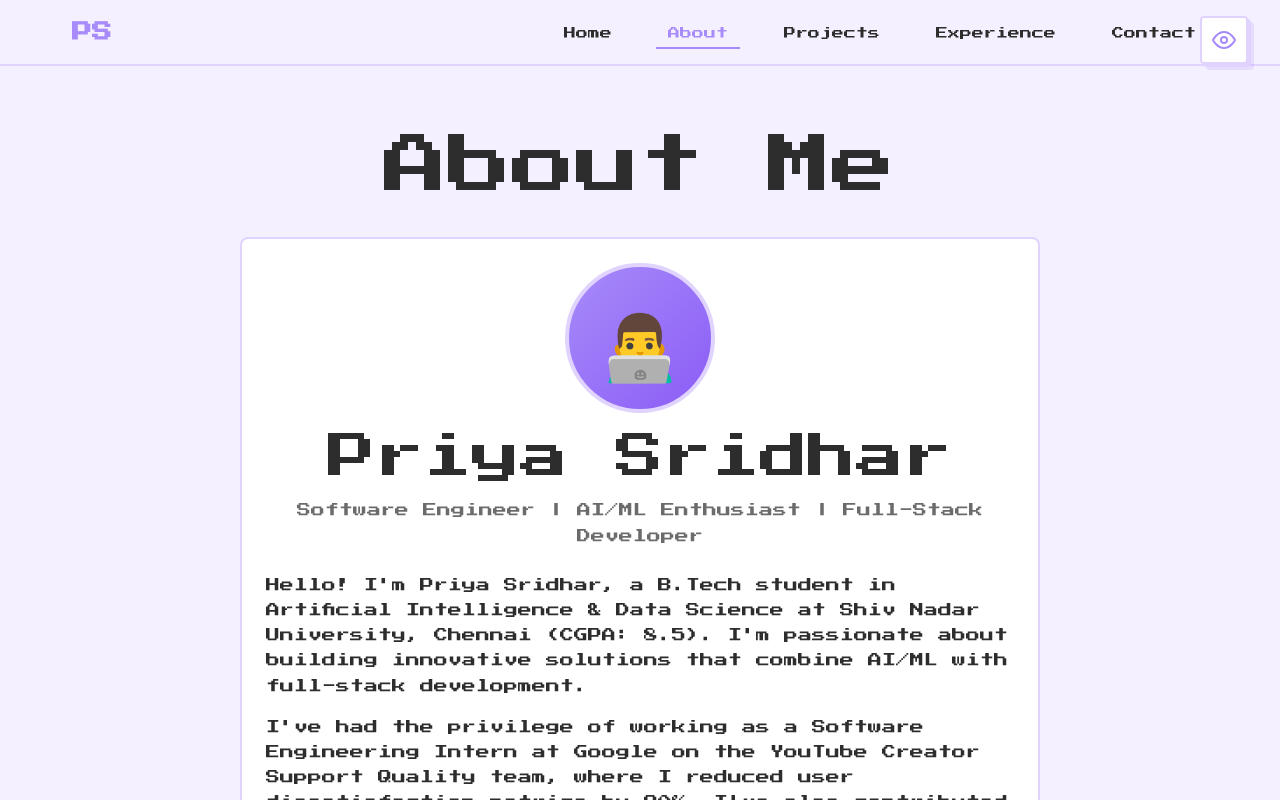
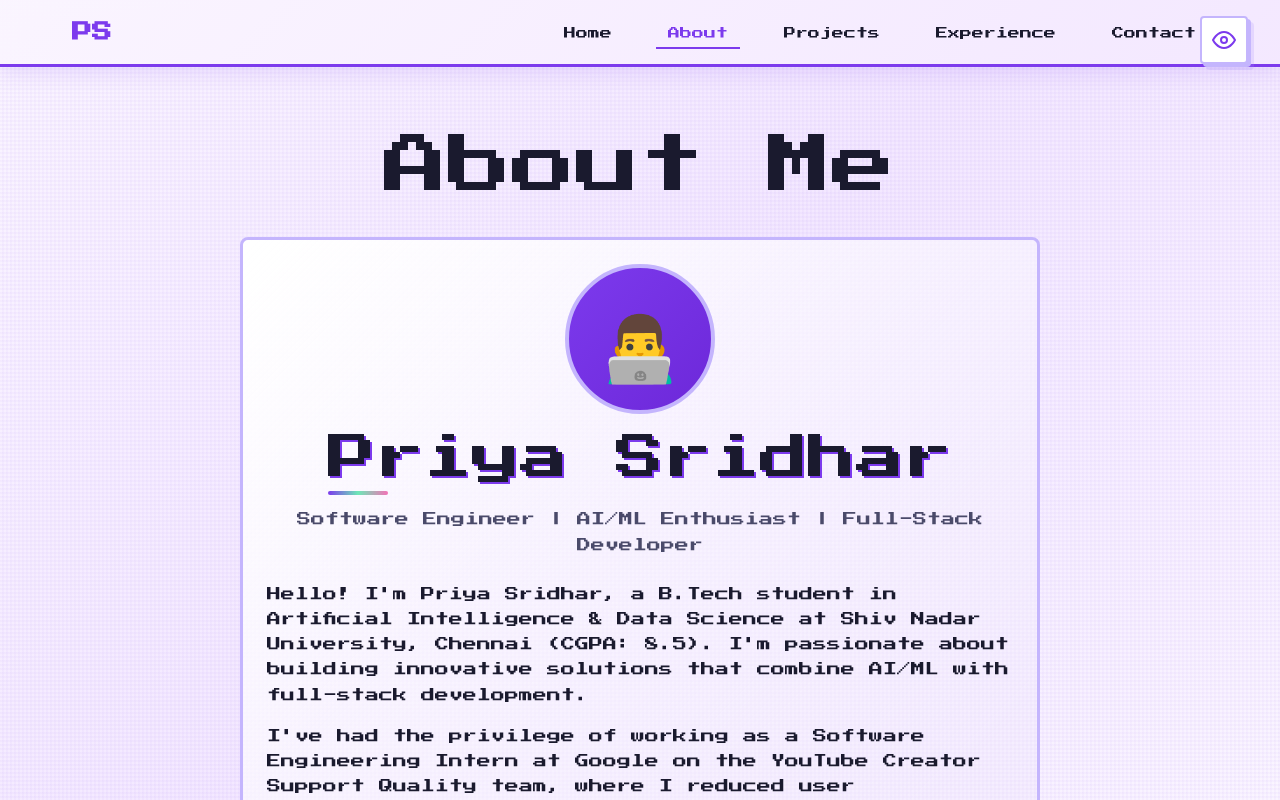
Before and after one commit to theperiperi/portfolio-website, a Next.js app: page /about in a window 1280 px wide. Shown: the top 800 px of the page. Built offline with nearby package versions, Linux system fonts and the light colour scheme.

Commit message:
professional ui

```diff
--- a/app/globals.css
+++ b/app/globals.css
@@ -1,19 +1,19 @@
 :root {
-    /* ===== LIGHT THEME (Pastel) ===== */
-    --color-bg: #f5f0ff;
+    /* ===== LIGHT THEME (Vibrant Pastel) ===== */
+    --color-bg: #faf5ff;
     --color-surface: #ffffff;
-    --color-text: #2d2d2d;
-    --color-text-muted: #6b6b6b;
-    --color-accent: #a78bfa;
-    --color-accent-hover: #8b5cf6;
-    --color-border: #e0d4ff;
+    --color-text: #1a1a2e;
+    --color-text-muted: #4a4a6a;
+    --color-accent: #7c3aed;
+    --color-accent-hover: #6d28d9;
+    --color-border: #c4b5fd;
 
-    /* Pastel palette */
-    --color-lavender: #e6e6fa;
-    --color-mint: #98ff98;
-    --color-peach: #ffdab9;
-    --color-sky: #87ceeb;
-    --color-rose: #ffb6c1;
+    /* Vibrant palette */
+    --color-lavender: #ddd6fe;
+    --color-mint: #6ee7b7;
+    --color-peach: #fbbf24;
+    --color-sky: #60a5fa;
+    --color-rose: #f472b6;
 
     /* Spacing scale (4px base) */
     --space-1: 4px;
@@ -97,12 +97,43 @@ html {
 
 body {
     font-family: 'Press Start 2P', 'Courier New', monospace;
-    background-color: var(--color-bg);
+    background: linear-gradient(135deg, var(--color-bg) 0%, #f3e8ff 50%, var(--color-bg) 100%);
+    background-attachment: fixed;
     color: var(--color-text);
     line-height: 1.6;
     transition: background-color var(--duration-normal) var(--ease-smooth),
         color var(--duration-normal) var(--ease-smooth);
     overflow-x: hidden;
+    position: relative;
+}
+
+body::before {
+    content: '';
+    position: fixed;
+    top: 0;
+    left: 0;
+    width: 100%;
+    height: 100%;
+    background-image:
+        repeating-linear-gradient(0deg, transparent, transparent 2px, rgba(124, 58, 237, 0.03) 2px, rgba(124, 58, 237, 0.03) 4px),
+        repeating-linear-gradient(90deg, transparent, transparent 2px, rgba(124, 58, 237, 0.03) 2px, rgba(124, 58, 237, 0.03) 4px);
+    pointer-events: none;
+    z-index: 1;
+}
+
+body > * {
+    position: relative;
+    z-index: 2;
+}
+
+[data-theme="dark"] body {
+    background: linear-gradient(135deg, #000000 0%, #0a0a0a 50%, #000000 100%);
+}
+
+[data-theme="dark"] body::before {
+    background-image:
+        repeating-linear-gradient(0deg, transparent, transparent 2px, rgba(0, 255, 0, 0.05) 2px, rgba(0, 255, 0, 0.05) 4px),
+        repeating-linear-gradient(90deg, transparent, transparent 2px, rgba(0, 255, 0, 0.05) 2px, rgba(0, 255, 0, 0.05) 4px);
 }
 
 /* ===== TYPOGRAPHY ===== */
@@ -114,6 +145,7 @@ h5,
 h6 {
     font-weight: normal;
     line-height: 1.2;
+    position: relative;
 }
 
 h1 {
@@ -122,10 +154,25 @@ h1 {
 
 h2 {
     font-size: var(--text-3xl);
+    text-shadow: 2px 2px 0 var(--color-accent);
+    display: inline-block;
+    padding-bottom: var(--space-2);
+}
+
+h2::after {
+    content: '';
+    position: absolute;
+    bottom: 0;
+    left: 0;
+    width: 60px;
+    height: 4px;
+    background: linear-gradient(90deg, var(--color-accent), var(--color-mint), var(--color-rose));
+    border-radius: 2px;
 }
 
 h3 {
     font-size: var(--text-2xl);
+    color: var(--color-accent);
 }
 
 h4 {
@@ -213,15 +260,31 @@ a:hover {
     position: relative;
     transition: all 0.2s ease;
     box-shadow:
-        4px 4px 0 var(--color-border),
-        8px 8px 0 rgba(167, 139, 250, 0.3);
+        4px 4px 0 var(--color-accent),
+        8px 8px 0 rgba(124, 58, 237, 0.4);
+    overflow: hidden;
+}
+
+.btn-3d::before {
+    content: '';
+    position: absolute;
+    top: 0;
+    left: -100%;
+    width: 100%;
+    height: 100%;
+    background: linear-gradient(90deg, transparent, rgba(255, 255, 255, 0.3), transparent);
+    transition: left 0.5s ease;
+}
+
+.btn-3d:hover::before {
+    left: 100%;
 }
 
 .btn-3d:hover {
     transform: translate(4px, 4px);
     box-shadow:
-        0px 0px 0 var(--color-border),
-        0px 0px 0 rgba(167, 139, 250, 0.3);
+        0px 0px 0 var(--color-accent),
+        0px 0px 20px rgba(124, 58, 237, 0.5);
 }
 
 .btn-3d:active {
@@ -232,61 +295,87 @@ a:hover {
 .btn-outline.btn-3d {
     box-shadow:
         4px 4px 0 var(--color-accent),
-        8px 8px 0 rgba(167, 139, 250, 0.2);
+        8px 8px 0 rgba(124, 58, 237, 0.3);
 }
 
 .btn-outline.btn-3d:hover {
     box-shadow:
         0px 0px 0 var(--color-accent),
-        0px 0px 0 rgba(167, 139, 250, 0.2);
+        0px 0px 20px rgba(124, 58, 237, 0.5);
 }
 
 [data-theme="dark"] .btn-3d {
     box-shadow:
-        4px 4px 0 var(--color-border),
-        8px 8px 0 rgba(0, 255, 0, 0.3);
+        4px 4px 0 var(--color-accent),
+        8px 8px 0 rgba(0, 255, 0, 0.4);
 }
 
 [data-theme="dark"] .btn-3d:hover {
     box-shadow:
-        0px 0px 0 var(--color-border),
-        0px 0px 0 rgba(0, 255, 0, 0.3);
+        0px 0px 0 var(--color-accent),
+        0px 0px 20px rgba(0, 255, 0, 0.5);
 }
 
 [data-theme="dark"] .btn-outline.btn-3d {
     box-shadow:
         4px 4px 0 var(--color-accent),
-        8px 8px 0 rgba(0, 255, 0, 0.2);
+        8px 8px 0 rgba(0, 255, 0, 0.3);
 }
 
 [data-theme="dark"] .btn-outline.btn-3d:hover {
     box-shadow:
         0px 0px 0 var(--color-accent),
-        0px 0px 0 rgba(0, 255, 0, 0.2);
+        0px 0px 20px rgba(0, 255, 0, 0.5);
 }
 
 /* ===== CARD STYLES ===== */
 .card {
-    background-color: var(--color-surface);
-    border: 2px solid var(--color-border);
+    background: linear-gradient(135deg, var(--color-surface) 0%, rgba(124, 58, 237, 0.05) 100%);
+    border: 3px solid var(--color-border);
     border-radius: var(--radius-md);
     padding: var(--space-5);
     transition: all var(--duration-normal) var(--ease-smooth);
     position: relative;
+    overflow: hidden;
+}
+
+.card::before {
+    content: '';
+    position: absolute;
+    top: 0;
+    left: -100%;
+    width: 100%;
+    height: 100%;
+    background: linear-gradient(90deg, transparent, rgba(124, 58, 237, 0.1), transparent);
+    transition: left 0.5s ease;
+}
+
+.card:hover::before {
+    left: 100%;
 }
 
 .card:hover {
-    transform: translateY(-4px);
+    transform: translateY(-6px) rotate(-1deg);
     box-shadow:
-        4px 4px 0 var(--color-border),
-        8px 8px 0 rgba(167, 139, 250, 0.2);
+        6px 6px 0 var(--color-accent),
+        12px 12px 0 rgba(124, 58, 237, 0.3),
+        0 0 40px rgba(124, 58, 237, 0.2);
     border-color: var(--color-accent);
+}
+
+[data-theme="dark"] .card {
+    background: linear-gradient(135deg, var(--color-surface) 0%, rgba(0, 255, 0, 0.05) 100%);
+}
+
+[data-theme="dark"] .card::before {
+    background: linear-gradient(90deg, transparent, rgba(0, 255, 0, 0.1), transparent);
 }
 
 [data-theme="dark"] .card:hover {
     box-shadow:
-        4px 4px 0 var(--color-border),
-        8px 8px 0 rgba(0, 255, 0, 0.2);
+        6px 6px 0 var(--color-accent),
+        12px 12px 0 rgba(0, 255, 0, 0.3),
+        0 0 40px rgba(0, 255, 0, 0.2);
 }
 
 /* ===== NAVIGATION ===== */
@@ -296,15 +385,18 @@ a:hover {
     left: 0;
     right: 0;
     z-index: 1000;
-    background-color: rgba(245, 240, 255, 0.8);
-    backdrop-filter: blur(10px);
-    border-bottom: 2px solid var(--color-border);
+    background: linear-gradient(135deg, rgba(250, 245, 255, 0.95) 0%, rgba(243, 232, 255, 0.95) 100%);
+    backdrop-filter: blur(20px) saturate(180%);
+    border-bottom: 3px solid var(--color-accent);
+    box-shadow: 0 4px 20px rgba(124, 58, 237, 0.15);
     transition: all var(--duration-normal) var(--ease-smooth);
     padding: var(--space-4) 0;
 }
 
 [data-theme="dark"] .nav {
-    background-color: rgba(0, 0, 0, 0.8);
+    background: linear-gradient(135deg, rgba(0, 0, 0, 0.95) 0%, rgba(10, 10, 10, 0.95) 100%);
+    border-bottom: 3px solid var(--color-accent);
+    box-shadow: 0 4px 20px rgba(0, 255, 0, 0.2);
 }
 
 .nav-container {
@@ -373,20 +465,53 @@ a:hover {
 
 .featured-project-card {
     position: relative;
-    background-color: var(--color-surface);
-    border: 2px solid var(--color-border);
+    background: linear-gradient(135deg, var(--color-surface) 0%, rgba(255, 255, 255, 0.8) 100%);
+    border: 3px solid var(--color-border);
     border-radius: var(--radius-lg);
     padding: var(--space-6);
     cursor: pointer;
     transition: all var(--duration-normal) var(--ease-smooth);
     overflow: hidden;
     animation: slideUp 0.6s var(--ease-smooth) backwards;
+    box-shadow: 0 4px 20px rgba(124, 58, 237, 0.1);
+}
+
+.featured-project-card::after {
+    content: '';
+    position: absolute;
+    top: -50%;
+    right: -50%;
+    width: 200%;
+    height: 200%;
+    background: conic-gradient(from 0deg, transparent, var(--project-color, var(--color-accent)), transparent);
+    opacity: 0;
+    transition: opacity 0.5s ease;
+    animation: rotate 4s linear infinite;
+}
+
+.featured-project-card:hover::after {
+    opacity: 0.1;
 }
 
 .featured-project-card:hover {
-    transform: translateY(-8px);
+    transform: translateY(-12px) scale(1.02);
     border-color: var(--project-color, var(--color-accent));
-    box-shadow: 0 12px 40px rgba(0, 0, 0, 0.2);
+    box-shadow:
+        0 20px 60px rgba(124, 58, 237, 0.3),
+        0 0 0 3px var(--project-color, var(--color-accent)),
+        0 0 40px var(--project-color, var(--color-accent));
+}
+
+[data-theme="dark"] .featured-project-card {
+    background: linear-gradient(135deg, var(--color-surface) 0%, rgba(26, 26, 26, 0.8) 100%);
+    box-shadow: 0 4px 20px rgba(0, 255, 0, 0.1);
+}
+
+[data-theme="dark"] .featured-project-card:hover {
+    box-shadow:
+        0 20px 60px rgba(0, 255, 0, 0.3),
+        0 0 0 3px var(--project-color, var(--color-accent)),
+        0 0 40px var(--project-color, var(--color-accent));
 }
 
 .featured-project-glow {
@@ -490,18 +615,51 @@ a:hover {
 }
 
 .project-card {
-    background-color: var(--color-surface);
-    border: 2px solid var(--color-border);
-    border-radius: var(--radius-md);
+    background: linear-gradient(135deg, var(--color-surface) 0%, rgba(124, 58, 237, 0.05) 100%);
+    border: 3px solid var(--color-border);
+    border-radius: var(--radius-lg);
     overflow: hidden;
     transition: all var(--duration-normal) var(--ease-smooth);
     cursor: pointer;
+    position: relative;
+    box-shadow: 0 4px 20px rgba(124, 58, 237, 0.1);
+}
+
+.project-card::before {
+    content: '';
+    position: absolute;
+    top: 0;
+    left: 0;
+    right: 0;
+    height: 4px;
+    background: linear-gradient(90deg, var(--color-accent), var(--color-mint), var(--color-rose), var(--color-accent));
+    background-size: 200% 100%;
+    animation: shimmer 3s linear infinite;
+    opacity: 0;
+    transition: opacity 0.3s ease;
+}
+
+.project-card:hover::before {
+    opacity: 1;
 }
 
 .project-card:hover {
-    transform: translateY(-8px) rotate(1deg);
-    box-shadow: var(--shadow-xl);
+    transform: translateY(-12px) rotate(2deg) scale(1.02);
+    box-shadow:
+        0 20px 60px rgba(124, 58, 237, 0.3),
+        0 0 40px rgba(124, 58, 237, 0.2);
     border-color: var(--color-accent);
+}
+
+[data-theme="dark"] .project-card {
+    background: linear-gradient(135deg, var(--color-surface) 0%, rgba(0, 255, 0, 0.05) 100%);
+    box-shadow: 0 4px 20px rgba(0, 255, 0, 0.1);
+}
+
+[data-theme="dark"] .project-card:hover {
+    box-shadow:
+        0 20px 60px rgba(0, 255, 0, 0.3),
+        0 0 40px rgba(0, 255, 0, 0.2);
 }
 
 /* ===== EXPERIENCE TIMELINE ===== */
@@ -550,10 +708,28 @@ a:hover {
 .timeline-content {
     width: calc(50% - 40px);
     padding: var(--space-5);
-    background-color: var(--color-surface);
-    border: 2px solid var(--color-border);
+    background: linear-gradient(135deg, var(--color-surface) 0%, rgba(124, 58, 237, 0.05) 100%);
+    border: 3px solid var(--color-border);
     border-radius: var(--radius-md);
     transition: all var(--duration-normal) var(--ease-smooth);
+    position: relative;
+    overflow: hidden;
+}
+
+.timeline-content::before {
+    content: '';
+    position: absolute;
+    top: 0;
+    left: 0;
+    width: 4px;
+    height: 100%;
+    background: linear-gradient(180deg, var(--color-accent), var(--color-mint), var(--color-rose));
+    opacity: 0;
+    transition: opacity 0.3s ease;
+}
+
+.timeline-content:hover::before {
+    opacity: 1;
 }
 
 .timeline-item:nth-child(odd) .timeline-content {
@@ -562,8 +738,20 @@ a:hover {
 
 .timeline-content:hover {
     border-color: var(--color-accent);
-    transform: scale(1.05);
-    box-shadow: var(--shadow-lg);
+    transform: scale(1.08) rotate(2deg);
+    box-shadow:
+        0 20px 60px rgba(124, 58, 237, 0.3),
+        0 0 40px rgba(124, 58, 237, 0.2);
+}
+
+[data-theme="dark"] .timeline-content {
+    background: linear-gradient(135deg, var(--color-surface) 0%, rgba(0, 255, 0, 0.05) 100%);
+}
+
+[data-theme="dark"] .timeline-content:hover {
+    box-shadow:
+        0 20px 60px rgba(0, 255, 0, 0.3),
+        0 0 40px rgba(0, 255, 0, 0.2);
 }
 
 /* ===== HERO SECTION ===== */
@@ -575,37 +763,65 @@ a:hover {
     position: relative;
     overflow: hidden;
     padding-top: 80px;
+    background: radial-gradient(circle at 50% 50%, rgba(124, 58, 237, 0.1) 0%, transparent 50%);
+}
+
+.hero::before {
+    content: '';
+    position: absolute;
+    top: 50%;
+    left: 50%;
+    width: 600px;
+    height: 600px;
+    background: radial-gradient(circle, rgba(124, 58, 237, 0.2) 0%, transparent 70%);
+    transform: translate(-50%, -50%);
+    animation: pulse-glow 4s ease-in-out infinite;
+    pointer-events: none;
+}
+
+[data-theme="dark"] .hero::before {
+    background: radial-gradient(circle, rgba(0, 255, 0, 0.2) 0%, transparent 70%);
 }
 
 .hero-title-3d {
     text-shadow:
         3px 3px 0 var(--color-accent),
-        6px 6px 0 rgba(167, 139, 250, 0.5),
-        9px 9px 0 rgba(167, 139, 250, 0.2);
+        6px 6px 0 rgba(124, 58, 237, 0.6),
+        9px 9px 0 rgba(124, 58, 237, 0.3);
     transition: all 0.3s ease;
     letter-spacing: 2px;
+    animation: float-title 6s ease-in-out infinite;
+    background: linear-gradient(135deg, var(--color-text) 0%, var(--color-accent) 100%);
+    -webkit-background-clip: text;
+    -webkit-text-fill-color: transparent;
+    background-clip: text;
+    filter: drop-shadow(0 0 20px rgba(124, 58, 237, 0.3));
 }
 
 .hero-title-3d:hover {
     text-shadow:
         5px 5px 0 var(--color-accent),
-        10px 10px 0 rgba(167, 139, 250, 0.5),
-        15px 15px 0 rgba(167, 139, 250, 0.2);
-    transform: translate(-3px, -3px);
+        10px 10px 0 rgba(124, 58, 237, 0.6),
+        15px 15px 0 rgba(124, 58, 237, 0.3);
+    transform: translate(-3px, -3px) scale(1.02);
+    animation-play-state: paused;
 }
 
 [data-theme="dark"] .hero-title-3d {
     text-shadow:
         3px 3px 0 var(--color-accent),
-        6px 6px 0 rgba(0, 255, 0, 0.5),
-        9px 9px 0 rgba(0, 255, 0, 0.2);
+        6px 6px 0 rgba(0, 255, 0, 0.6),
+        9px 9px 0 rgba(0, 255, 0, 0.3);
+    background: none;
+    -webkit-text-fill-color: var(--color-accent);
+    filter: drop-shadow(0 0 20px rgba(0, 255, 0, 0.4));
 }
 
 [data-theme="dark"] .hero-title-3d:hover {
     text-shadow:
         5px 5px 0 var(--color-accent),
-        10px 10px 0 rgba(0, 255, 0, 0.5),
-        15px 15px 0 rgba(0, 255, 0, 0.2);
+        10px 10px 0 rgba(0, 255, 0, 0.6),
+        15px 15px 0 rgba(0, 255, 0, 0.3);
 }
 
 .particles {
@@ -620,11 +836,23 @@ a:hover {
 
 .particle {
     position: absolute;
-    width: 4px;
-    height: 4px;
-    background-color: var(--color-accent);
-    opacity: 0.3;
+    width: 6px;
+    height: 6px;
+    background: radial-gradient(circle, var(--color-accent) 0%, transparent 70%);
+    opacity: 0.6;
     animation: float 6s ease-in-out infinite;
+    border-radius: 50%;
+    box-shadow: 0 0 10px var(--color-accent);
+}
+
+.particle:nth-child(even) {
+    background: radial-gradient(circle, var(--color-mint) 0%, transparent 70%);
+    box-shadow: 0 0 10px var(--color-mint);
+}
+
+.particle:nth-child(3n) {
+    background: radial-gradient(circle, var(--color-rose) 0%, transparent 70%);
+    box-shadow: 0 0 10px var(--color-rose);
 }
 
 /* ===== THEME TOGGLE ===== */
@@ -691,33 +919,58 @@ a:hover {
 .social-link-3d {
     position: relative;
     box-shadow:
-        3px 3px 0 var(--color-border),
-        6px 6px 0 rgba(167, 139, 250, 0.2);
+        4px 4px 0 var(--color-accent),
+        8px 8px 0 rgba(124, 58, 237, 0.3);
+    background: linear-gradient(135deg, var(--color-surface) 0%, rgba(124, 58, 237, 0.05) 100%) !important;
+    overflow: hidden;
+}
+
+.social-link-3d::after {
+    content: '';
+    position: absolute;
+    top: 50%;
+    left: 50%;
+    width: 0;
+    height: 0;
+    background: radial-gradient(circle, rgba(124, 58, 237, 0.2) 0%, transparent 70%);
+    transform: translate(-50%, -50%);
+    transition: width 0.4s ease, height 0.4s ease;
+    border-radius: 50%;
+}
+
+.social-link-3d:hover::after {
+    width: 200px;
+    height: 200px;
 }
 
 .social-link-3d:hover {
-    transform: translate(3px, 3px) !important;
+    transform: translate(4px, 4px) scale(1.05) !important;
     box-shadow:
-        0px 0px 0 var(--color-border),
-        0px 0px 0 rgba(167, 139, 250, 0.2);
+        0px 0px 0 var(--color-accent),
+        0px 0px 30px rgba(124, 58, 237, 0.5);
     border-color: var(--color-accent) !important;
 }
 
 .social-link-3d:active {
-    transform: translate(6px, 6px) !important;
+    transform: translate(8px, 8px) !important;
     box-shadow: none;
 }
 
 [data-theme="dark"] .social-link-3d {
     box-shadow:
-        3px 3px 0 var(--color-border),
-        6px 6px 0 rgba(0, 255, 0, 0.2);
+        4px 4px 0 var(--color-accent),
+        8px 8px 0 rgba(0, 255, 0, 0.3);
+    background: linear-gradient(135deg, var(--color-surface) 0%, rgba(0, 255, 0, 0.05) 100%) !important;
+}
+
+[data-theme="dark"] .social-link-3d::after {
+    background: radial-gradient(circle, rgba(0, 255, 0, 0.2) 0%, transparent 70%);
 }
 
 [data-theme="dark"] .social-link-3d:hover {
     box-shadow:
-        0px 0px 0 var(--color-border),
-        0px 0px 0 rgba(0, 255, 0, 0.2);
+        0px 0px 0 var(--color-accent),
+        0px 0px 30px rgba(0, 255, 0, 0.5);
 }
 
 /* ===== ANIMATIONS ===== */
@@ -795,6 +1048,44 @@ a:hover {
     }
 }
 
+@keyframes pulse-glow {
+    0%, 100% {
+        transform: translate(-50%, -50%) scale(1);
+        opacity: 0.5;
+    }
+    50% {
+        transform: translate(-50%, -50%) scale(1.2);
+        opacity: 0.8;
+    }
+}
+
+@keyframes float-title {
+    0%, 100% {
+        transform: translateY(0px);
+    }
+    50% {
+        transform: translateY(-10px);
+    }
+}
+
+@keyframes rotate {
+    from {
+        transform: rotate(0deg);
+    }
+    to {
+        transform: rotate(360deg);
+    }
+}
+
+@keyframes shimmer {
+    0% {
+        background-position: -1000px 0;
+    }
+    100% {
+        background-position: 1000px 0;
+    }
+}
+
 /* ===== SCROLLBAR ===== */
 ::-webkit-scrollbar {
     width: 12px;
```
Also changed, not shown: components/Hero.tsx (+13 -32 lines).
